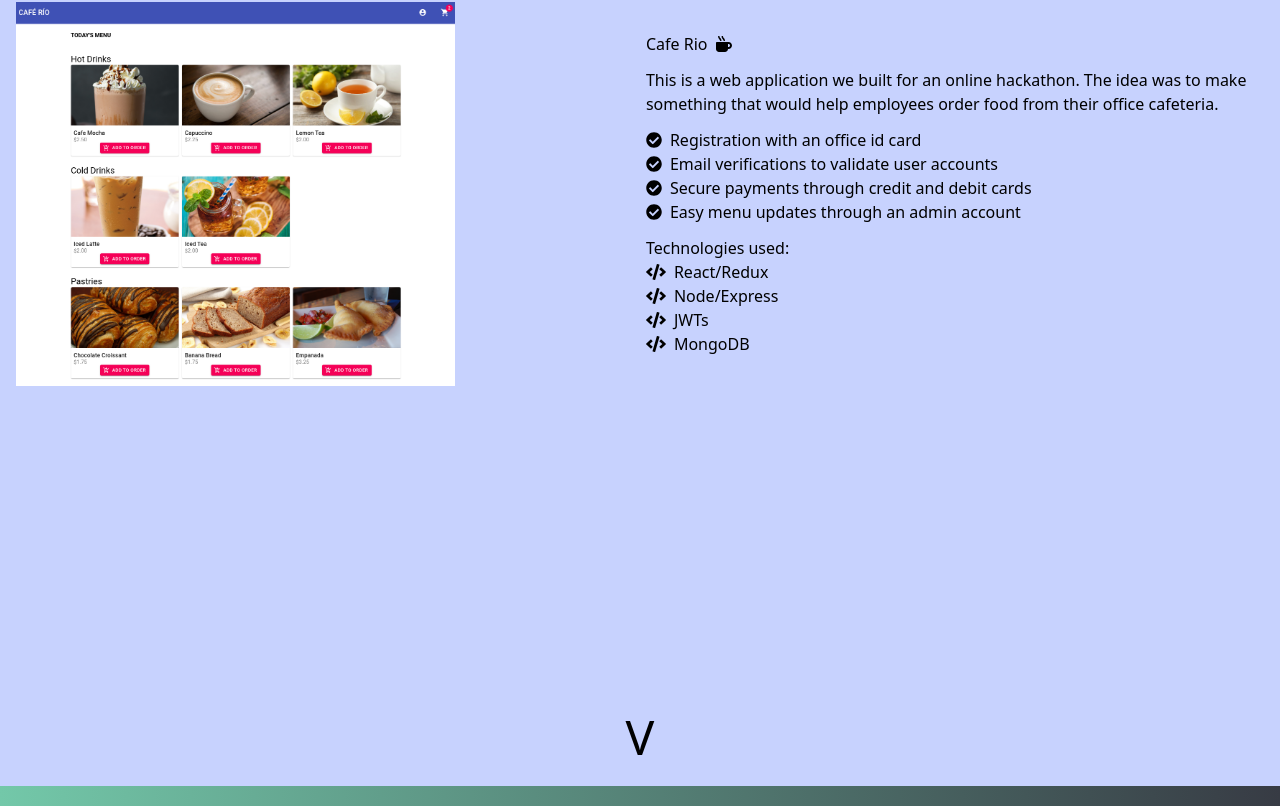
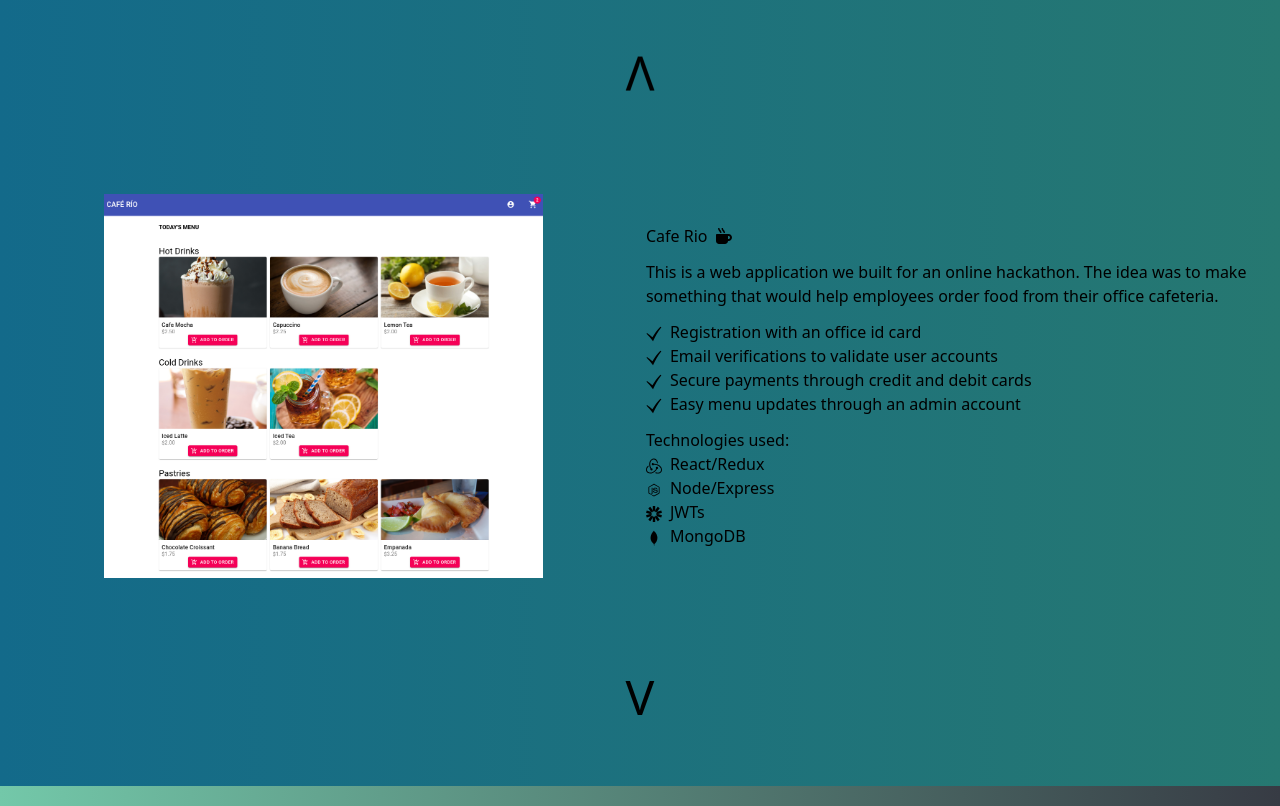
Before and after one commit to Schapagain/portfolio, a React (Create React App) app: page / in a window 1280 px wide. Shown: the part 1614-2420 px from the top of the page. Built offline with nearby package versions, Linux system fonts and the light colour scheme.

Commit message:
alter icons

```diff
--- a/src/components/CafeRio.js
+++ b/src/components/CafeRio.js
@@ -1,16 +1,23 @@
 import { FontAwesomeIcon } from '@fortawesome/react-fontawesome'
 import cafeRioImage from '../images/cafeRio.png';
 import classNames from 'classnames';
+import { SiRedux, SiJsonwebtokens } from 'react-icons/si';
+import { GiCheckMark } from 'react-icons/gi';
+import { DiNodejsSmall, DiMongodb } from 'react-icons/di';
 
-const CafeRio = ({className, Ref, scrollToSecondProject}) => {
+const CafeRio = ({className, Ref, scrollUp, scrollDown}) => {
     const buttonClass = 'animate-bounce text-5xl hover:text-white mt-5';
-    const mainClass = classNames(className,'w-full');
-    const projectClass = "flex flex-col h-1/2 md:flex-row";
+    const mainClass = classNames(className,'bg-turq');
+    const projectClass = "flex flex-col h-full md:h-1/2 md:flex-row";
+    const iconClass = "mr-2 inline";
     return(
         <div ref={Ref} className={mainClass}>
+            {scrollUp && <div className="flex md:mt-10 transform rotate-180 relative font-thin justify-center invisible md:visible">
+                <a onClick={(e)=>{e.preventDefault();scrollUp()}} className={buttonClass} href='/#'>V</a>
+            </div>}
             <div className={projectClass}>
-                <div className="w-full flex">
-                        <img className="object-contain" src={cafeRioImage} alt="screenshot of a cafeteria website"/>
+                <div className="w-full justify-center flex">
+                        <img className="" src={cafeRioImage} alt="screenshot of a cafeteria website"/>
                 </div>
                 <div className="m-0.5 flex flex-col p-3 w-full justify-center">
                     <p className="">
@@ -21,31 +28,31 @@ const CafeRio = ({className, Ref, scrollToSecondProject}) => {
                             The idea was to make something that would help employees order food from their office cafeteria.
                         </p>
                         <p>
-                            <FontAwesomeIcon icon="check-circle" className="mr-2"/>
+                            <GiCheckMark className={iconClass}/>
                             Registration with an office id card <br/>
-                            <FontAwesomeIcon icon="check-circle" className="mr-2"/>
+                            <GiCheckMark className={iconClass}/>
                             Email verifications to validate user accounts<br/>
-                            <FontAwesomeIcon icon="check-circle" className="mr-2"/>
+                            <GiCheckMark className={iconClass}/>
                             Secure payments through credit and debit cards<br/>
-                            <FontAwesomeIcon icon="check-circle" className="mr-2"/>
+                            <GiCheckMark className={iconClass}/>
                             Easy menu updates through an admin account<br/>
                         </p>
                         <p className="mt-3">
                             Technologies used:<br/>
-                            <FontAwesomeIcon icon="code" className="mr-2"/>
+                            <SiRedux className={iconClass} />
                             React/Redux<br/>
-                            <FontAwesomeIcon icon="code" className="mr-2"/>
+                            <DiNodejsSmall className={iconClass}/>
                             Node/Express<br/>
-                            <FontAwesomeIcon icon="code" className="mr-2"/>
+                            <SiJsonwebtokens className={iconClass}/>
                             JWTs<br/>
-                            <FontAwesomeIcon icon="code" className="mr-2"/>
+                            <DiMongodb className={iconClass}/>
                             MongoDB
                         </p>
                     </div>
             </div>
-            <div className="flex relative font-thin justify-center invisible md:visible">
-                <a onClick={(e)=>{e.preventDefault();scrollToSecondProject()}} className={buttonClass} href='/#'>V</a>
-            </div>
+            {scrollDown && <div className="flex mb-10 relative font-thin justify-center invisible md:visible">
+                <a onClick={(e)=>{e.preventDefault();scrollDown()}} className={buttonClass} href='/#'>V</a>
+            </div>}
         </div>
     )
 }
```
